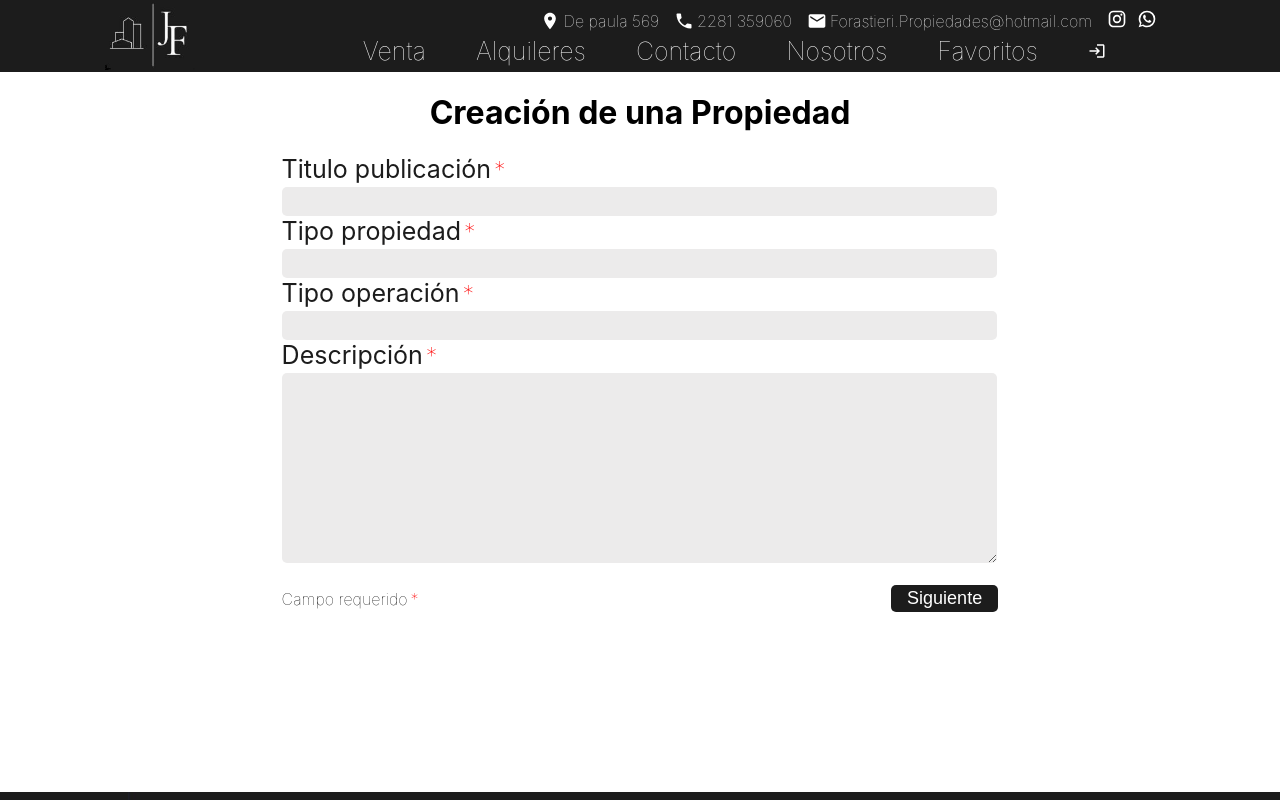
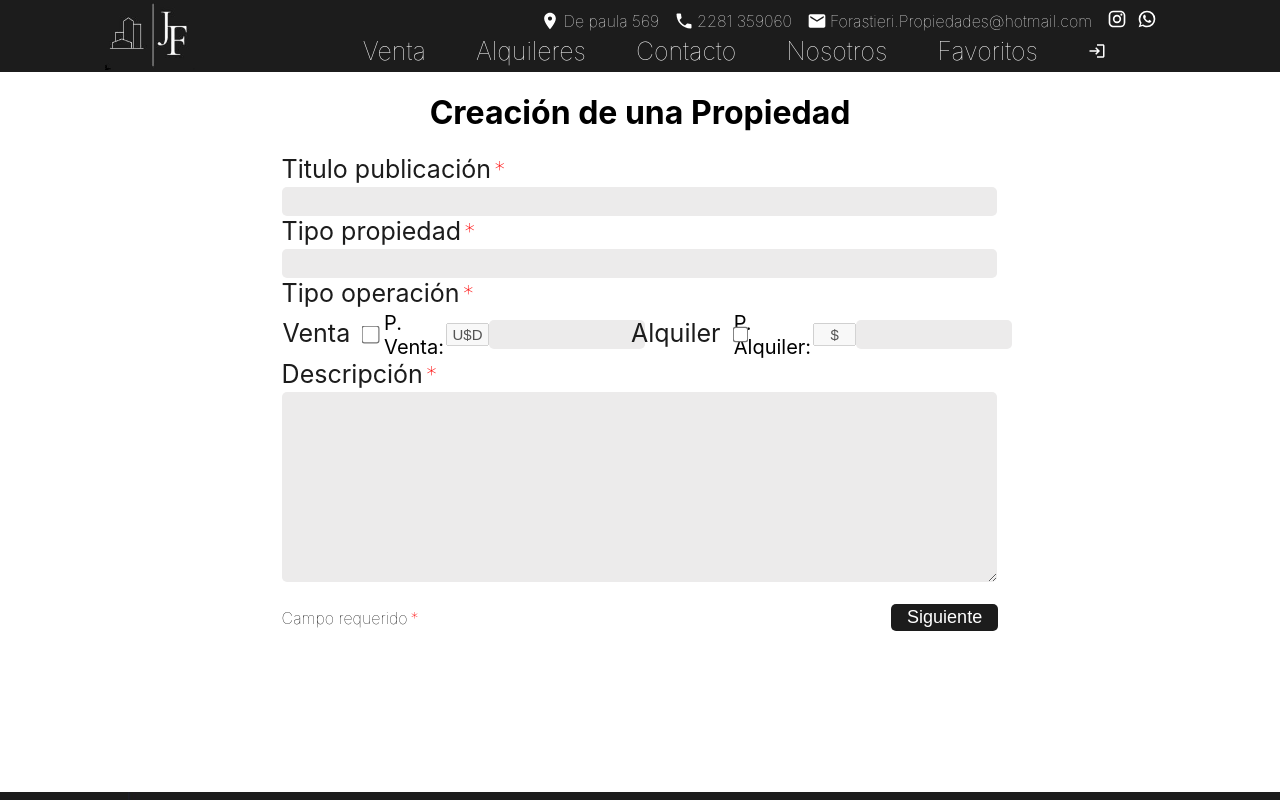
Before and after one commit to fmarcos38/Frontend_Inmobiliaria_JF, a React (Create React App) app: page /creaPropiedad in a window 1280 px wide. Shown: the top 800 px of the page. Built offline with nearby package versions, Linux system fonts and the light colour scheme.

Commit message:
form crea prop

```diff
--- a/src/componentes/FormularioPropiedad/estilos.css
+++ b/src/componentes/FormularioPropiedad/estilos.css
@@ -43,13 +43,54 @@
     justify-content: center;
     align-items: start;
 }
-.label-crea-prop{
+.cont-operaciones {
+    width: 100%;
+    display: flex;
+    justify-content: center;
+    align-items: center;
+}
+.cont-opVenta-y-precio,
+.cont-opAlq-y-precio {
+    width: 50%;
+    display: flex;
+    justify-content: cester;
+    align-items: center;
+}
+.cont-venta,
+.cont-alquiler {
+    width: 30%;
+    display: flex;
+    justify-content: center;
+    align-items: center;
+}
+.cont-precio-venta,
+.cont-precio-alq {
+    width: 70%;
+    display: flex;
+    justify-content: center;
+    align-items: center;
+}
+/* estilo labels */
+.label-crea-prop,
+.label-venta,
+.label-alq,
+.label-precio-venta
+.label-precio-alq {
     font-size: 25px;
     font-weight: 400;
-    color: var(--color-negro);
     margin-right: 3px;
     margin-bottom: 3px;
+    color: var(--color-negro);
 }
+.label-precio-venta,
+.label-precio-alq {
+    font-size: 20px;
+    font-weight: 400;
+    margin-right: 2px;
+}
+/* estilos inputs */
+.input-precio-venta,
+.input-check-venta,
 .input-tituloPublicacion,
 .input-descripcion-prop {
     width: 99%;
@@ -58,6 +99,19 @@
     border: none;
     padding: 3px;
     background-color: rgb(236, 235, 235);
+}
+.input-check-venta {
+    width: 15px;
+    height: 15px;
+}
+.input-moneda-venta,
+.input-moneda-alq {
+    width: 35px;
+    font-size: 15px;
+    text-align: center;
+}
+.input-precio-venta {
+    width: 150px;
 }
 /* botones */
 .cont-campReq-botones,
--- a/src/componentes/FormularioPropiedad/index.jsx
+++ b/src/componentes/FormularioPropiedad/index.jsx
@@ -29,10 +29,21 @@ function FormularioProp() {
         direccion: '',
         barrio: ''
     });
+    //estado tipos de operacion
+    const [opVenta, setOpVenta] = useState('');
+    const [opAlquiler, setOpAlquiler] = useState('');
+    //estado moneda
+    const [monedaVenta, setMonedaVenta] = useState('U$D');
+    const [monedaAlq, setMonedaAlq] = useState('$');
+    //estado precios
+    const [precioVenta, setPrecioVenta] = useState();
+    const [precioAlq, setPrecioAlq] = useState();
+    //estado operacio
     const [operacion, setOperacion] = useState([]);
-    const [imagenes, setImagenes] = useState([]); console.log("imgs:", imagenes)
-    const [vistaPrevia, setVistaPrevia] = useState([]);console.log("prevI:", vistaPrevia)//vista previa
+    const [imagenes, setImagenes] = useState([]);
+    const [vistaPrevia, setVistaPrevia] = useState([]);//vista previa
     const [video, setVideos] = useState();
+    const [vistaPreviaVideo, setVistaPreviaVideo] = useState([]);//vista previa
     const [servicios, setServicios] = useState([]);
     const [errors, setErrors] = useState({});
     const [errorsU, setErrorsU] = useState({});
@@ -42,10 +53,22 @@ function FormularioProp() {
     //const [errorsS, setErrorsS] = useState({});
 
     // Validación para habilitar/deshabilitar el botón "Siguiente" en la vista 1
-    const isVista1Complete = () => {
+    const validaDatosVista1 = () => {
         return data.tituloPublicacion && data.descripcion && data.tipoPropiedad;
     };
-
+    //valida vista 2
+    const validaDatosVista2 = () => {
+        return ubicacion.direccion && ubicacion.barrio && data.ambientes
+            && data.dormitorios && data.baños && data.supCubierta
+            && data.supSemiCub && data.supDescubierta && data.cantCocheras;
+    };
+    //valida vista 3
+    const validaDatosVista3 = () => {
+        if(imagenes.length){
+            return true
+        }
+        return false;
+    };
     const handleOnChangeData = (e) => {
         const { id, value } = e.target;
         setData({...data, [id]: value});
@@ -69,15 +92,51 @@ function FormularioProp() {
             setErrorsU(erroresU);
         }
     };
-    const handleOnChangeOperacion = (e) => {
-        const { id, value } = e.target;
-        const newOperacion = operacion.map(item => {
-            if(item === id){
-                operacion.item = value;
-            }
-            return operacion;
-        });
-        setOperacion(newOperacion);
+    const handleOnChangeOpVenta = (e) => {
+        const { value, checked } = e.target;
+        if(checked){
+            setOpVenta(value);
+            setOperacion([
+                ...operacion,
+                {
+                    tipoOperacion: value,
+                    moneda: monedaVenta,
+                    precio: precioVenta,
+                }
+            ]);
+        }else{
+            setOpVenta('');
+            setPrecioVenta(0);
+        }
+    };
+    const handleOnChangeOpAlquiler = (e) => {
+        const { value, checked } = e.target;
+        if(checked){
+            setOpAlquiler(value);
+            setOperacion([
+                ...operacion,
+                {
+                    tipoOperacion: value,
+                    moneda: monedaAlq,
+                    precio: precioAlq,
+                }
+            ]);
+        }else{
+            setOpAlquiler('');
+            setPrecioAlq(0);
+        }
+    };
+    const handleOnChangeMonedaVenta = (e) => {
+        setMonedaVenta(e.target.value);
+    };
+    const handleOnChangeMonedaAlq = (e) => {
+        setMonedaAlq(e.target.value);
+    };
+    const handleOnChangePrecioVenta = (e) => {
+        setPrecioVenta(e.target.value);
+    };
+    const handleOnChangePrecioAlq = (e) => {
+        setPrecioAlq(e.target.value);
     };
     const handleOnChangeImgs = (e) => {
         setImagenes(e.target.files);
@@ -120,7 +179,36 @@ function FormularioProp() {
         setVista2(true);
         setVista3(false);
     };
-    const handleOnSubmit = (e) => {};
+    const handleOnSubmit = (e) => {
+        e.preventDefault();
+
+        if(validaDatosVista1 && validaDatosVista2 && validaDatosVista3){
+            //creo obj para enviar al Back
+            const newObj = {
+                tituloPublicacion: data.tituloPublicacion,
+                descripcion: data.descripcion,
+                tipoPropiedad: data.tipoPropiedad,
+                /* operacion,
+                expesnsas,
+                ubicacion,
+                cantPisos,
+                ambientes,
+                dormitorios,
+                baños,
+                imagenes,
+                video,
+                supCubierta,
+                supSemiCub,
+                supDescubierta,
+                supTotal,
+                unidadMedida,
+                servicios,
+                estado,
+                antiguedad,
+                cantCocheras, */
+            }
+        }
+    };
 
 
     return (
@@ -130,6 +218,7 @@ function FormularioProp() {
                 {/* vista-1 */}
                 <div className={vista1 ? 'vista-1' : 'notVista1'} id='vista-1'>
                     <div className='cont-data-vista-1'>
+                        {/* titulo prop */}
                         <div className='cont-dato'>
                             <div style={{'display':'flex', 'justifyContent':'center', 'alignItems':'center'}}>
                                 <label className='label-crea-prop'>Titulo publicación</label>
@@ -137,6 +226,7 @@ function FormularioProp() {
                             </div>
                             <input type='text' id='tituloPublicacion' value={data.tituloPublicacion} onChange={(e) => { handleOnChangeData(e) }} className='input-tituloPublicacion' />
                         </div>
+                        {/* tipo prop */}
                         <div className='cont-dato'>
                             <div style={{'display':'flex', 'justifyContent':'center', 'alignItems':'center'}}>
                                 <label className='label-crea-prop'>Tipo propiedad</label>
@@ -144,12 +234,78 @@ function FormularioProp() {
                             </div>
                             <input type='text' id='tipoPropiedad' value={data.tipoPropiedad} onChange={(e) => { handleOnChangeData(e) }} className='input-tituloPublicacion' />
                         </div>
+                        {/* operacion */}
                         <div className='cont-dato'>
                             <div style={{'display':'flex', 'justifyContent':'center', 'alignItems':'center'}}>
                                 <label className='label-crea-prop'>Tipo operación</label>
                                 <p style={{ 'margin':'0', 'color':'red', 'fontSize':'23px'}}>*</p>
                             </div>
-                            <input type='text' id='operacion' value={data.operacion} onChange={(e) => { handleOnChangeOperacion(e) }} className='input-tituloPublicacion' />
+                            <div className='cont-operaciones'>
+                                {/* venta */}
+                                <div className='cont-opVenta-y-precio'>
+                                    <div className='cont-venta'>
+                                        <label className='label-venta'>Venta</label>
+                                        <input
+                                            type='checkbox'
+                                            id='venta'
+                                            value={"Venta"}
+                                            onChange={(e) => { handleOnChangeOpVenta(e) }}
+                                            className='input-check-venta'
+                                        />
+                                    </div>
+                                    <div className='cont-precio-venta'>
+                                        <label className='label-precio-venta'>P. Venta: </label>
+                                        <input
+                                            type='text'
+                                            id='monedaVenta'
+                                            value={monedaVenta}
+                                            onChange={(e) => { handleOnChangeMonedaVenta(e) }}
+                                            className='input-moneda-venta'
+                                            disabled={!opVenta}
+                                        />
+                                        <input
+                                            type='number'
+                                            id='precioVenta'
+                                            value={precioVenta}
+                                            onChange={(e) => { handleOnChangePrecioVenta(e) }}
+                                            className='input-precio-venta'
+                                            disabled={!opVenta}
+                                        />
+                                    </div>
+                                </div>
+                                {/* Alq */}
+                                <div className='cont-opAlq-y-precio'>
+                                    <div className='cont-alquiler'>
+                                        <label className='label-alq'>Alquiler</label>
+                                        <input
+                                            type='checkbox'
+                                            id='alquiler'
+                                            value={"Alquiler"}
+                                            onChange={(e) => { handleOnChangeOpAlquiler(e) }}
+                                            className='input-check-venta'
+                                        />
+                                    </div>
+                                    <div className='cont-precio-alq'>
+                                        <label className='label-precio-venta'>P. Alquiler: </label>
+                                        <input
+                                            type='text'
+                                            id='monedaAlq'
+                                            value={monedaAlq}
+                                            onChange={(e) => { handleOnChangeMonedaAlq(e) }}
+                                            className='input-moneda-alq'
+                                            disabled={!opVenta}
+                                        />
+                                        <input
+                                            type='number'
+                                            id='precioAlq'
+                                            value={precioAlq}
+                                            onChange={(e) => { handleOnChangePrecioAlq(e) }}
+                                            className='input-precio-venta'
+                                            disabled={!opAlquiler}
+                                        />
+                                    </div>
+                                </div>
+                            </div>
                         </div>
                         <div className='cont-dato'>
                             <div style={{'display':'flex', 'justifyContent':'center', 'alignItems':'center'}}>
```
